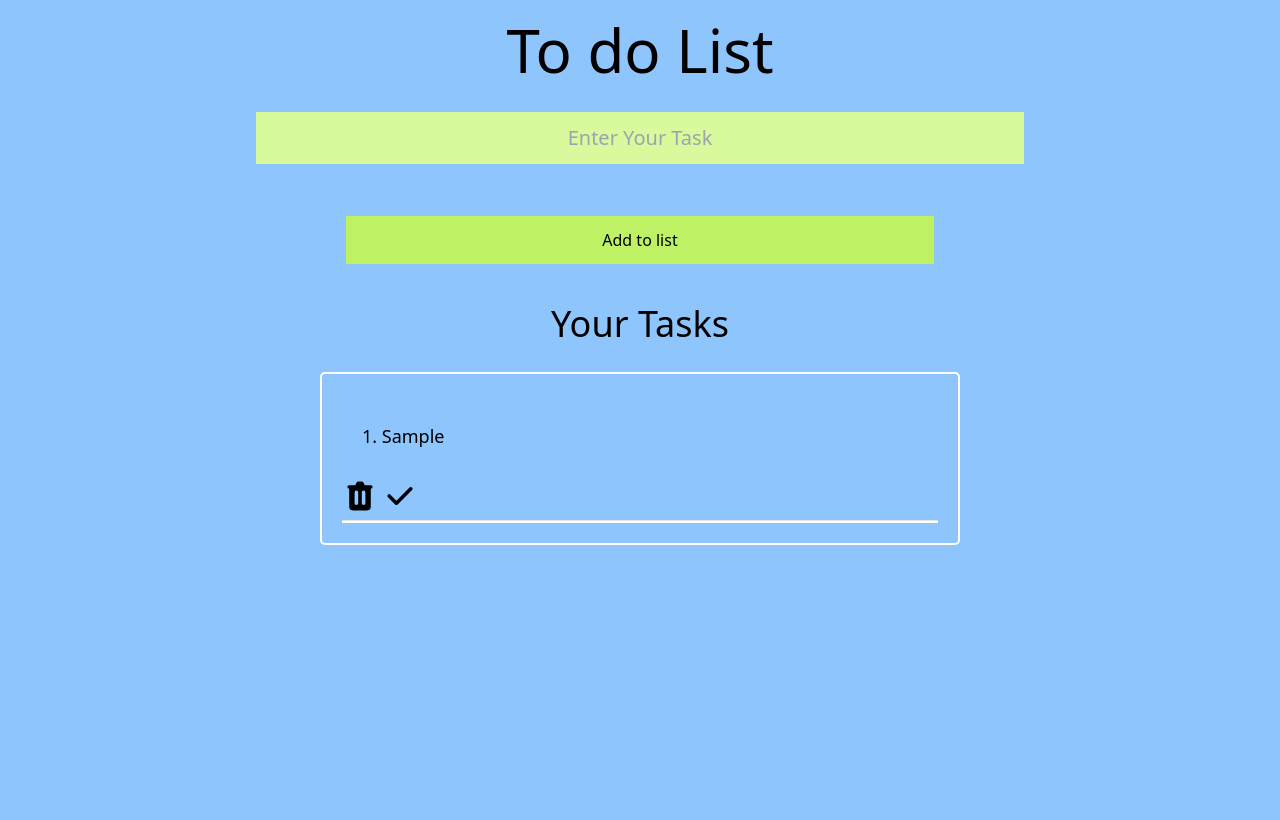
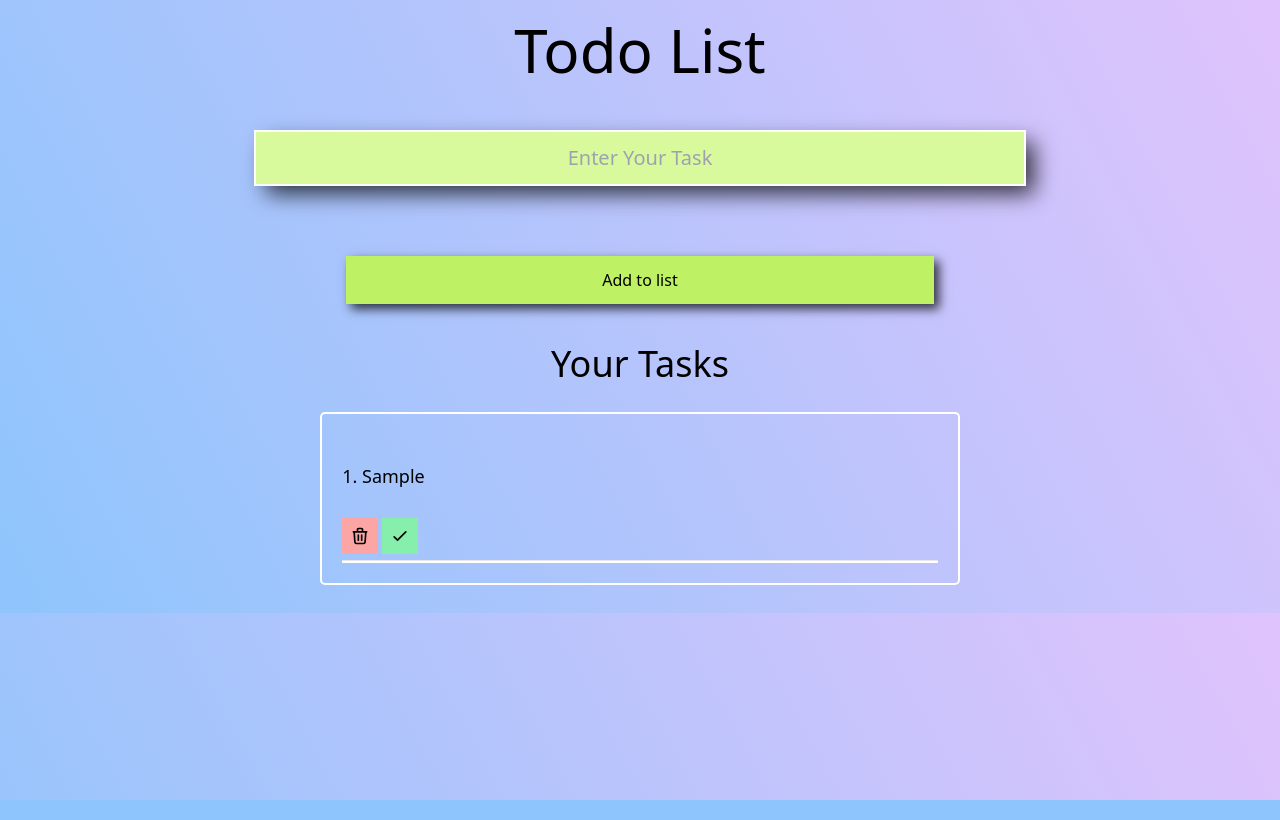
Before and after one commit to lakshaykamat/todo-list, a plain HTML site: page index.html in a window 1280 px wide. Both pictures are taken after typing "Sample" into the empty fields and a click on the button "Add to list". Drawn offline with nearby package versions, Linux system fonts and the light colour scheme.

Commit message:
night changes

```diff
--- a/app.js
+++ b/app.js
@@ -4,7 +4,6 @@ let container = document.getElementById('container')
 let h1Task = document.getElementById('Yourtasks')
 let errorMsg = document.getElementById('error-msg')
 let listItem = []
-let num = 0
 
 btn.addEventListener("click", function(){//Onclick event in button
     if(inputEl.value === ''){//if input filed is empty nothing happens
@@ -20,26 +19,27 @@ btn.addEventListener("click", function(){//Onclick event in button
     }
 })
 function printList(){
-    num++//num = num + 1
     styleContainer()
     h1Task.innerHTML =   `<h1 class="text-center text-4xl m-5">Your Tasks</h1>`
-    container.innerHTML +=
-    `<div>
-    <li class="m-5 py-2  text-lg"> ${num}. ${listItem[0]}</li>
+    printItemsofScreen()
+}
+function styleContainer(){
+    container.style.border = "2px solid white"
+    container.style.borderRadius = "5px"
+}
+function printItemsofScreen(){
+    container.innerHTML += `<div>
+    <li class="m-5 py-2  text-lg">  ${listItem[0]}</li>
     <button id="del">
-        <svg xmlns="http://www.w3.org/2000/svg" class="h-9 w-9" viewBox="0 0 20 20" fill="currentColor">
-        <path fill-rule="evenodd" d="M9 2a1 1 0 00-.894.553L7.382 4H4a1 1 0 000 2v10a2 2 0 002 2h8a2 2 0 002-2V6a1 1 0 100-2h-3.382l-.724-1.447A1 1 0 0011 2H9zM7 8a1 1 0 012 0v6a1 1 0 11-2 0V8zm5-1a1 1 0 00-1 1v6a1 1 0 102 0V8a1 1 0 00-1-1z" clip-rule="evenodd" />
-        </svg>
+        <svg xmlns="http://www.w3.org/2000/svg" class="h-9 w-9 bg-red-300 p-2" title="Delete" fill="none" viewBox="0 0 24 24" stroke="currentColor" stroke-width="2">
+    <path stroke-linecap="round" stroke-linejoin="round" d="M19 7l-.867 12.142A2 2 0 0116.138 21H7.862a2 2 0 01-1.995-1.858L5 7m5 4v6m4-6v6m1-10V4a1 1 0 00-1-1h-4a1 1 0 00-1 1v3M4 7h16" />
+    </svg>
     </button>
     <button id="done">
-        <svg xmlns="http://www.w3.org/2000/svg" class="h-9 w-9" viewBox="0 0 20 20" fill="currentColor">
-        <path fill-rule="evenodd" d="M16.707 5.293a1 1 0 010 1.414l-8 8a1 1 0 01-1.414 0l-4-4a1 1 0 011.414-1.414L8 12.586l7.293-7.293a1 1 0 011.414 0z" clip-rule="evenodd" />
+        <svg xmlns="http://www.w3.org/2000/svg" class="h-9 w-9 bg-green-300 p-2"title="Done" fill="none" viewBox="0 0 24 24" stroke="currentColor" stroke-width="2">
+        <path stroke-linecap="round" stroke-linejoin="round" d="M5 13l4 4L19 7" />
         </svg>
     </button>
     <hr class="w-full h-[.2rem] bg-white">
     </div>`
 }
-function styleContainer(){
-    container.style.border = "2px solid white"
-    container.style.borderRadius = "5px"
-}
--- a/index.html
+++ b/index.html
@@ -10,17 +10,17 @@
 </head>
 
 <body>
-    <h1 class="text-center text-6xl sm:text-6xl m-5">To do List</h1>
+    <h1 class="text-center text-6xl sm:text-6xl m-5">Todo List</h1>
     <div class="container flex flex-col justify-center items-center m-auto w-full">
         <input type="text" id="input-el"
-            class="bg-lime-200 m-3 w-[60%] py-3 px-5 sm:px-9 text-center text-lg sm:text-xl"
+            class="bg-lime-200 mx-1 my-[2rem] w-[60%] py-3 px-5 sm:px-9 text-center text-lg sm:text-xl"
             placeholder="Enter Your Task">
         <span id="error-msg" class="text-red-600 h-5"></span>
-        <button id="btn" class="m-5 px-[20%] py-3 bg-lime-300">Add to list</button>
+        <button id="btn" class="active:bg-lime-400 m-5 px-[20%] py-3 bg-lime-300">Add to list</button>
     </div>
     <div id="Yourtasks">
     </div>
-        <ul id="container" class="list-decima m-5 max-w-screen-sm m-auto p-5 my-7">
+        <ul id="container" class="list-decimal m-5 max-w-screen-sm m-auto p-5 my-7">
         </ul>
         <script src="app.js"></script>
     <link rel="stylesheet" href="style.css">
--- a/style.css
+++ b/style.css
@@ -2,13 +2,25 @@
     transition: .5s ease;
     /* border: 1px solid; */
 }
-
-.cssborder {
-    border: 2px soild red;
-}
-
 body {
     background-color: #8EC5FC;
-    /* background-image: linear-gradient(62deg, #8EC5FC 0%, #E0C3FC 100%); */
-    height: 100vh;
+    background-image: linear-gradient(62deg, #8EC5FC 0%, #E0C3FC 100%);
+    /* height: 100vh; */
 }
+input{
+    outline: 2px solid white;
+    box-shadow: 10px 10px 22px 0px rgba(0,0,0,0.75);
+-webkit-box-shadow: 10px 10px 22px 0px rgba(0,0,0,0.75);
+-moz-box-shadow: 10px 10px 22px 0px rgba(0,0,0,0.75);
+}
+input:focus{
+    outline: 4px solid white;
+    box-shadow: 10px 10px 40px 0px rgba(0,0,0,0.75);
+-webkit-box-shadow: 10px 10px 40px 0px rgba(0,0,0,0.75);
+-moz-box-shadow: 10px 10px 40px 0px rgba(0,0,0,0.75);
+}
+#btn{
+    -webkit-box-shadow: 5px 5px 10px 0px rgba(0,0,0,0.75);
+-moz-box-shadow: 5px 5px 10px 0px rgba(0,0,0,0.75);
+box-shadow: 5px 5px 10px 0px rgba(0,0,0,0.75);
+}
```
